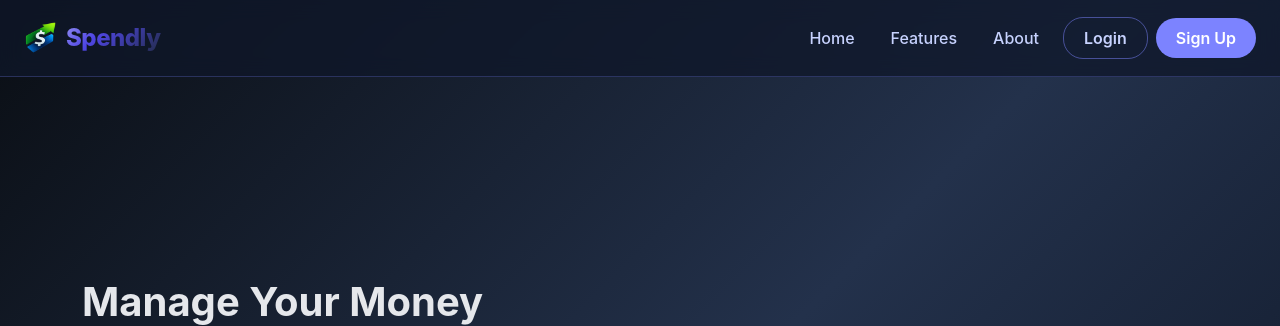
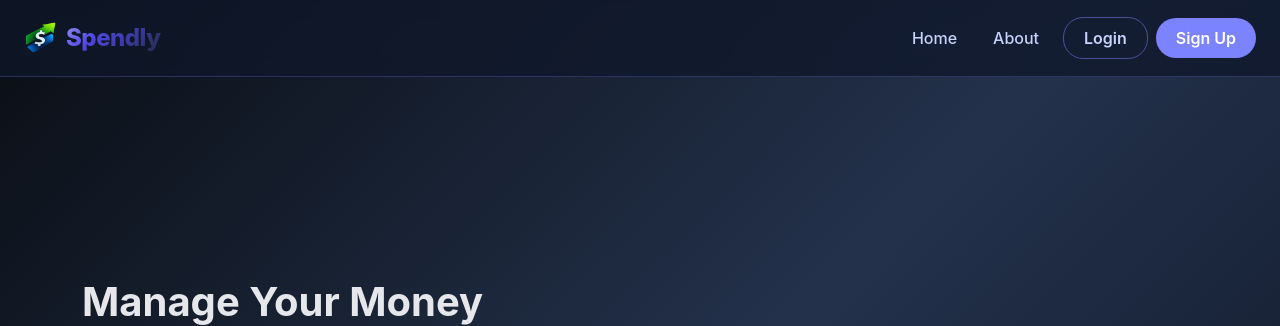
Before and after one commit to Shreya-J-5/Spendly-Expense-Tracker, a Flask app: page / in a window 1280 px wide. Shown: the top 326 px of the page. Run offline with Flask 3, Linux system fonts and the light colour scheme.

Commit message:
Update landingpage.html

```diff
--- a/templates/landingpage.html
+++ b/templates/landingpage.html
@@ -261,9 +261,6 @@
           <a class="nav-link" href="/">Home</a>
         </li>
         <li class="nav-item">
-          <a class="nav-link" href="#features">Features</a>
-        </li>
-        <li class="nav-item">
           <a class="nav-link" href="#about">About</a>
         </li>
         <li class="nav-item ms-3">
```
